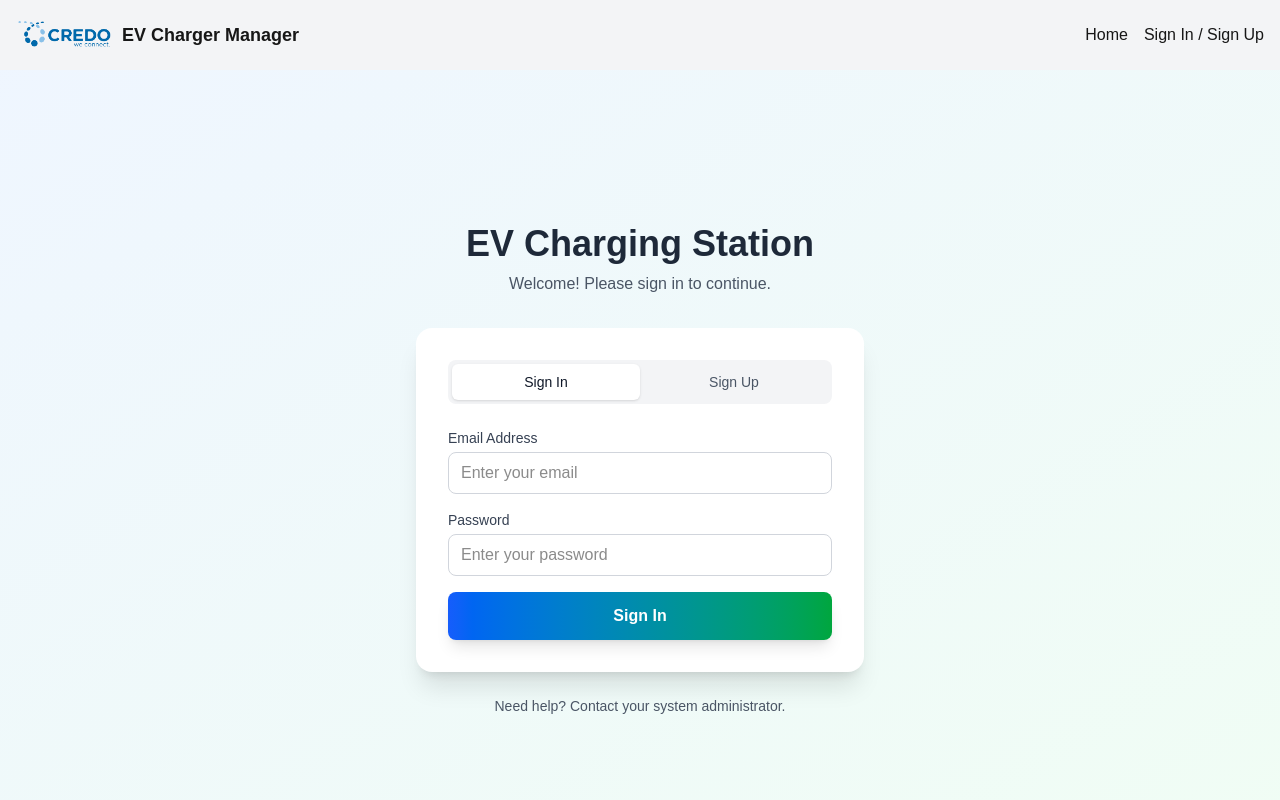
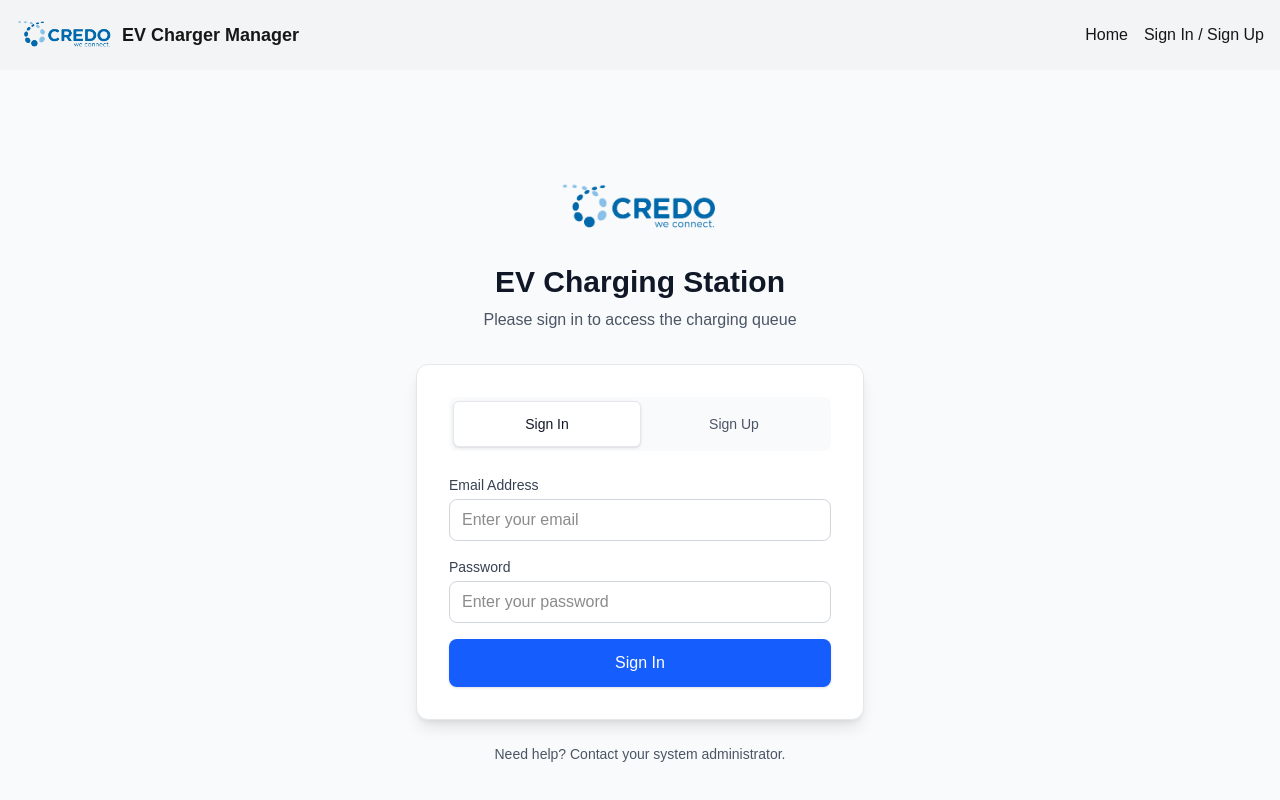
Before and after one commit to SupragyaSeth/ev-charger-hackathon, a Next.js app: page /auth in a window 1280 px wide. Shown: the top 800 px of the page. Built offline with nearby package versions, Linux system fonts and the light colour scheme.

Commit message:
new change

```diff
--- a/src/app/auth/page.tsx
+++ b/src/app/auth/page.tsx
@@ -39,27 +39,34 @@
   }
 
   return (
-    <div className="min-h-screen bg-gradient-to-br from-blue-50 to-green-50 dark:from-gray-900 dark:to-gray-800 p-4 sm:p-8 flex items-center justify-center">
+    <div className="min-h-screen bg-gray-50 dark:from-gray-900 dark:to-gray-800 p-4 sm:p-8 flex items-center justify-center">
       <div className="w-full max-w-md">
-        {/* Header */}
+        {/* Header with Logo */}
         <div className="text-center mb-8">
-          <h1 className="text-4xl font-bold text-gray-800 dark:text-white mb-2">
+          <div className="flex justify-center mb-6">
+            <img
+              src="/credo.png"
+              alt="Credo"
+              className="h-16 w-auto"
+            />
+          </div>
+          <h1 className="text-3xl font-bold text-gray-900 dark:text-white mb-2">
             EV Charging Station
           </h1>
           <p className="text-gray-600 dark:text-gray-300">
-            Welcome! Please sign in to continue.
+            Please sign in to access the charging queue
           </p>
         </div>
 
         {/* Auth Card */}
-        <div className="bg-white dark:bg-gray-800 rounded-2xl shadow-xl p-8">
+        <div className="bg-white dark:bg-gray-800 rounded-xl shadow-lg border border-gray-200 dark:border-gray-700 p-8">
           {/* Tab Buttons */}
-          <div className="flex bg-gray-100 dark:bg-gray-700 rounded-lg p-1 mb-6">
+          <div className="flex bg-gray-50 dark:bg-gray-700 rounded-lg p-1 mb-6">
             <button
-              className={`flex-1 py-2 px-4 rounded-md text-sm font-medium transition-colors ${
+              className={`flex-1 py-3 px-4 rounded-md text-sm font-medium transition-all duration-200 ${
                 mode === "signin"
-                  ? "bg-white dark:bg-gray-600 text-gray-900 dark:text-white shadow-sm"
-                  : "text-gray-600 dark:text-gray-300 hover:text-gray-900 dark:hover:text-white"
+                  ? "bg-white dark:bg-gray-600 text-gray-900 dark:text-white shadow-sm border border-gray-200 dark:border-gray-500"
+                  : "text-gray-600 dark:text-gray-300 hover:text-gray-900 dark:hover:text-white hover:bg-white/50 dark:hover:bg-gray-600/50"
               }`}
               onClick={() => {
                 setMode("signin");
@@ -69,10 +76,10 @@
               Sign In
             </button>
             <button
-              className={`flex-1 py-2 px-4 rounded-md text-sm font-medium transition-colors ${
+              className={`flex-1 py-3 px-4 rounded-md text-sm font-medium transition-all duration-200 ${
                 mode === "signup"
-                  ? "bg-white dark:bg-gray-600 text-gray-900 dark:text-white shadow-sm"
-                  : "text-gray-600 dark:text-gray-300 hover:text-gray-900 dark:hover:text-white"
+                  ? "bg-white dark:bg-gray-600 text-gray-900 dark:text-white shadow-sm border border-gray-200 dark:border-gray-500"
+                  : "text-gray-600 dark:text-gray-300 hover:text-gray-900 dark:hover:text-white hover:bg-white/50 dark:hover:bg-gray-600/50"
               }`}
               onClick={() => {
                 setMode("signup");
@@ -131,7 +138,7 @@
 
             <button
               type="submit"
-              className="w-full bg-gradient-to-r from-blue-600 to-green-600 hover:from-blue-700 hover:to-green-700 text-white py-3 px-4 rounded-lg font-semibold shadow-lg transform transition hover:scale-105 disabled:opacity-50 disabled:cursor-not-allowed disabled:transform-none"
+              className="w-full bg-blue-600 hover:bg-blue-700 text-white py-3 px-4 rounded-lg font-medium shadow-sm transition-colors duration-200 disabled:opacity-50 disabled:cursor-not-allowed"
               disabled={loading}
             >
               {loading ? (
--- a/src/app/page.tsx
+++ b/src/app/page.tsx
@@ -817,14 +817,14 @@
   }
 
   return (
-    <div className="min-h-screen bg-gradient-to-br from-blue-50 to-green-50 dark:from-gray-900 dark:to-gray-800 p-4 sm:p-8 relative">
+    <div className="min-h-screen bg-gray-50 dark:from-gray-900 dark:to-gray-800 p-4 sm:p-8 relative">
       {/* Profile Button & Popup */}
       <div className="absolute top-6 right-8 z-50" ref={profileRef}>
         <button
-          className="flex items-center gap-2 bg-white/80 dark:bg-gray-800/80 px-3 py-1 rounded-full shadow hover:shadow-lg border border-gray-200 dark:border-gray-700 transition cursor-pointer"
+          className="flex items-center gap-3 bg-white/90 dark:bg-gray-800/90 px-4 py-2 rounded-lg shadow-sm border border-gray-200 dark:border-gray-700 transition-all duration-200 hover:shadow-md backdrop-blur-sm cursor-pointer"
           onClick={() => setProfileOpen((v) => !v)}
         >
-          <span className="text-gray-800 dark:text-white font-medium text-base truncate max-w-[120px]">
+          <span className="text-gray-800 dark:text-white font-medium text-sm truncate max-w-[120px]">
             {user?.name || "User"}
           </span>
           <img
@@ -832,39 +832,39 @@
               user?.photo ||
               "https://ui-avatars.com/api/?name=" +
                 encodeURIComponent(user?.name || "U") +
-                "&background=0D8ABC&color=fff"
+                "&background=4F46E5&color=fff"
             }
             alt="Profile"
-            className="w-8 h-8 rounded-full border border-gray-300 dark:border-gray-600 object-cover bg-gray-100"
+            className="w-8 h-8 rounded-full border-2 border-gray-200 dark:border-gray-600 object-cover"
           />
         </button>
         {profileOpen && (
-          <div className="absolute right-0 mt-2 w-64 bg-white dark:bg-gray-900 rounded-xl shadow-2xl border border-gray-200 dark:border-gray-700 p-6 flex flex-col items-center animate-fade-in z-50">
+          <div className="absolute right-0 mt-3 w-64 bg-white dark:bg-gray-900 rounded-xl shadow-lg border border-gray-200 dark:border-gray-700 p-6 flex flex-col items-center z-50">
             <img
               src={
                 user?.photo ||
                 "https://ui-avatars.com/api/?name=" +
                   encodeURIComponent(user?.name || "U") +
-                  "&background=0D8ABC&color=fff"
+                  "&background=4F46E5&color=fff"
               }
               alt="Profile Large"
-              className="w-20 h-20 rounded-full border-2 border-blue-400 mb-3 object-cover bg-gray-100"
+              className="w-20 h-20 rounded-full border-3 border-blue-100 mb-4 object-cover"
             />
-            <div className="text-lg font-bold text-gray-800 dark:text-white mb-1">
+            <div className="text-lg font-semibold text-gray-800 dark:text-white mb-1">
               {user?.name || "User"}
             </div>
-            <div className="text-gray-500 dark:text-gray-300 text-sm mb-4">
+            <div className="text-gray-500 dark:text-gray-300 text-sm mb-6">
               {user?.email || "No email"}
             </div>
-            <div className="flex gap-2 w-full">
+            <div className="flex gap-3 w-full">
               <button
-                className="flex-1 px-4 py-2 rounded bg-gray-200 dark:bg-gray-700 text-gray-800 dark:text-gray-200 text-sm font-medium hover:bg-gray-300 dark:hover:bg-gray-600 transition-colors cursor-pointer"
+                className="flex-1 px-4 py-2 rounded-lg bg-gray-100 dark:bg-gray-700 text-gray-700 dark:text-gray-200 text-sm font-medium hover:bg-gray-200 dark:hover:bg-gray-600 transition-colors duration-200 cursor-pointer"
                 onClick={() => setProfileOpen(false)}
               >
                 Close
               </button>
               <button
-                className="flex-1 px-4 py-2 rounded bg-red-600 hover:bg-red-700 text-white text-sm font-medium transition-colors cursor-pointer"
+                className="flex-1 px-4 py-2 rounded-lg bg-red-600 hover:bg-red-700 text-white text-sm font-medium transition-colors duration-200 cursor-pointer"
                 onClick={signOut}
               >
                 Sign Out
@@ -884,7 +884,7 @@
               <div className="mb-4 p-3 bg-yellow-50 dark:bg-yellow-900/20 border border-yellow-200 dark:border-yellow-700 rounded-lg">
                 <div className="flex items-center justify-center gap-2">
                   <span className="text-yellow-600 dark:text-yellow-400 font-semibold">
-                    ⏰ Time remaining: {Math.floor(modalTimeRemaining / 60)}:{String(modalTimeRemaining % 60).padStart(2, '0')}
+                    Time remaining: {Math.floor(modalTimeRemaining / 60)}:{String(modalTimeRemaining % 60).padStart(2, '0')}
                   </span>
                 </div>
                 <p className="text-xs text-yellow-700 dark:text-yellow-300 text-center mt-1">
@@ -917,7 +917,7 @@
                 disabled={loading}
                 title="Move back one spot in the queue - useful if you're in a meeting or can't get to your car right now"
               >
-                📋 Move Back One Spot
+                Move Back One Spot
               </button>
               <button
                 className="px-4 py-2 rounded bg-red-100 hover:bg-red-200 dark:bg-red-900/30 dark:hover:bg-red-900/50 text-red-700 dark:text-red-300 border border-red-300 dark:border-red-600 cursor-pointer font-medium"
@@ -925,7 +925,7 @@
                 disabled={loading}
                 title="This will remove you from the queue completely and give your spot to the next person"
               >
-                ❌ Cancel & Leave Queue
+                Cancel & Leave Queue
               </button>
               <button
                 className="px-4 py-2 rounded bg-green-600 text-white font-semibold hover:bg-green-700 cursor-pointer"
@@ -936,10 +936,10 @@
               </button>
             </div>
             <p className="text-xs text-blue-600 dark:text-blue-400 mt-2 text-center">
-              💡 In a meeting? Use "Move Back One Spot" to let the next person go first while staying near the front
+              In a meeting? Use "Move Back One Spot" to let the next person go first while staying near the front
             </p>
             <p className="text-xs text-red-600 dark:text-red-400 mt-1 text-center">
-              ⚠️ "Cancel & Leave Queue" will remove you completely
+              "Cancel & Leave Queue" will remove you completely
             </p>
           </div>
         </div>
@@ -956,8 +956,8 @@
               }`}
             >
               {completingEntry.status === "overtime"
-                ? "⚠️ Charging Time Expired!"
-                : "🔌 Confirm Completion"}
+                ? "Charging Time Expired!"
+                : "Confirm Completion"}
             </h2>
             <p className="mb-2 text-gray-600 dark:text-gray-300">
               Charger:{" "}
@@ -1030,8 +1030,15 @@
       )}
       <main className="max-w-7xl mx-auto">
         {/* Header */}
-        <div className="text-center mb-8">
-          <h1 className="text-4xl sm:text-5xl font-bold text-gray-800 dark:text-white mb-4">
+        <div className="text-center mb-12">
+          <div className="flex justify-center mb-8">
+            <img
+              src="/credo.png"
+              alt="Credo"
+              className="h-20 w-auto"
+            />
+          </div>
+          <h1 className="text-4xl sm:text-5xl font-bold text-gray-900 dark:text-white mb-4">
             EV Charging Station
           </h1>
           <CurrentTimeDisplay />
@@ -1043,14 +1050,14 @@
             {/* Only show Join Queue if user is not in queue */}
             {user?.id && !queue.find((entry) => entry.userId === user.id) && (
               <button
-                className="bg-gradient-to-r from-blue-600 to-green-600 hover:from-blue-700 hover:to-green-700 text-white px-8 py-4 rounded-lg font-semibold text-lg shadow-lg transform transition hover:scale-105 disabled:opacity-50 disabled:cursor-not-allowed disabled:transform-none cursor-pointer"
+                className="bg-blue-600 hover:bg-blue-700 text-white px-8 py-4 rounded-lg font-semibold text-lg shadow-sm transition-colors duration-200 disabled:opacity-50 disabled:cursor-not-allowed cursor-pointer"
                 onClick={joinQueue}
                 disabled={loading}
               >
                 {loading ? (
                   <div className="flex items-center">
                     <div className="animate-spin rounded-full h-5 w-5 border-b-2 border-white mr-2"></div>
-                    Joining...
+                    Joining Queue...
                   </div>
                 ) : (
                   "Join Queue"
@@ -1065,14 +1072,14 @@
                   entry.userId === user.id && entry.status === "waiting"
               ) && (
                 <button
-                  className="bg-gradient-to-r from-red-600 to-orange-600 hover:from-red-700 hover:to-orange-700 text-white px-8 py-4 rounded-lg font-semibold text-lg shadow-lg transform transition hover:scale-105 disabled:opacity-50 disabled:cursor-not-allowed disabled:transform-none cursor-pointer"
+                  className="bg-red-600 hover:bg-red-700 text-white px-8 py-4 rounded-lg font-semibold text-lg shadow-sm transition-colors duration-200 disabled:opacity-50 disabled:cursor-not-allowed cursor-pointer"
                   onClick={leaveQueue}
                   disabled={loading}
                 >
                   {loading ? (
                     <div className="flex items-center">
                       <div className="animate-spin rounded-full h-5 w-5 border-b-2 border-white mr-2"></div>
-                      Leaving...
+                      Leaving Queue...
                     </div>
                   ) : (
                     "Leave Queue"
@@ -1089,7 +1096,7 @@
               ) &&
               modalDismissedFor.completionModal && (
                 <button
-                  className="bg-gradient-to-r from-orange-600 to-red-600 hover:from-orange-700 hover:to-red-700 text-white px-8 py-4 rounded-lg font-semibold text-lg shadow-lg transform transition hover:scale-105 disabled:opacity-50 disabled:cursor-not-allowed disabled:transform-none"
+                  className="bg-orange-600 hover:bg-orange-700 text-white px-8 py-4 rounded-lg font-semibold text-lg shadow-sm transition-colors duration-200 disabled:opacity-50 disabled:cursor-not-allowed"
                   onClick={() => {
                     const userChargingEntry = queue.find(
                       (entry) =>
@@ -1108,7 +1115,7 @@
                   }}
                   disabled={loading}
                 >
-                  🔌 Complete Charging
+                  Complete Charging
                 </button>
               )}
 
@@ -1126,7 +1133,7 @@
                 if (userChargingEntry && !showCompletionModal) {
                   return (
                     <button
-                      className="bg-gradient-to-r from-blue-600 to-purple-600 hover:from-blue-700 hover:to-purple-700 text-white px-8 py-4 rounded-lg font-semibold text-lg shadow-lg transform transition hover:scale-105 disabled:opacity-50 disabled:cursor-not-allowed disabled:transform-none"
+                      className="bg-green-600 hover:bg-green-700 text-white px-8 py-4 rounded-lg font-semibold text-lg shadow-sm transition-colors duration-200 disabled:opacity-50 disabled:cursor-not-allowed"
                       onClick={() => {
                         setCompletingEntry(userChargingEntry);
                         setShowCompletionModal(true);
@@ -1137,7 +1144,7 @@
                       }}
                       disabled={loading}
                     >
-                      ✅ End Session Early
+                      End Session Early
                     </button>
                   );
                 }
@@ -1176,8 +1183,8 @@
                         }`}
                       >
                         {userChargingEntry.status === "overtime"
-                          ? "⚠️ OVERTIME"
-                          : "🔌 CHARGING"}
+                          ? "OVERTIME"
+                          : "CHARGING"}
                       </span>
                       <span className="text-gray-600 dark:text-gray-300">
                         on {getChargerName(userChargingEntry.chargerId)}
@@ -1208,6 +1215,20 @@
               }
               return null;
             })()}
+        </div>
+
+        {/* Charger Layout */}
+        <div className="text-center mb-8">
+          <h2 className="text-2xl font-semibold text-gray-800 dark:text-white mb-4">
+            Charger Layout
+          </h2>
+          <div className="flex justify-center">
+            <img
+              src="/chargerLayout.svg"
+              alt="Charger Layout"
+              className="max-w-full h-auto max-h-96 rounded-lg shadow-md"
+            />
+          </div>
         </div>
 
         <div className="grid lg:grid-cols-2 gap-8">
@@ -1384,11 +1405,11 @@
 
                       <div className="grid grid-cols-1 sm:grid-cols-2 gap-2 text-sm">
                         <div className="flex items-center text-gray-600 dark:text-gray-400">
-                          <span className="mr-2">🕐</span>
+                          <span className="mr-2 text-blue-500">●</span>
                           Estimated start: {estimatedStart.toLocaleTimeString()}
                         </div>
                         <div className="flex items-center text-gray-600 dark:text-gray-400">
-                          <span className="mr-2">⏱️</span>
+                          <span className="mr-2 text-green-500">●</span>
                           Added:{" "}
                           {new Date(entry.createdAt).toLocaleTimeString()}
                         </div>
```
Also changed, not shown: 1 other file (tests, documents, lock files or other folders).
